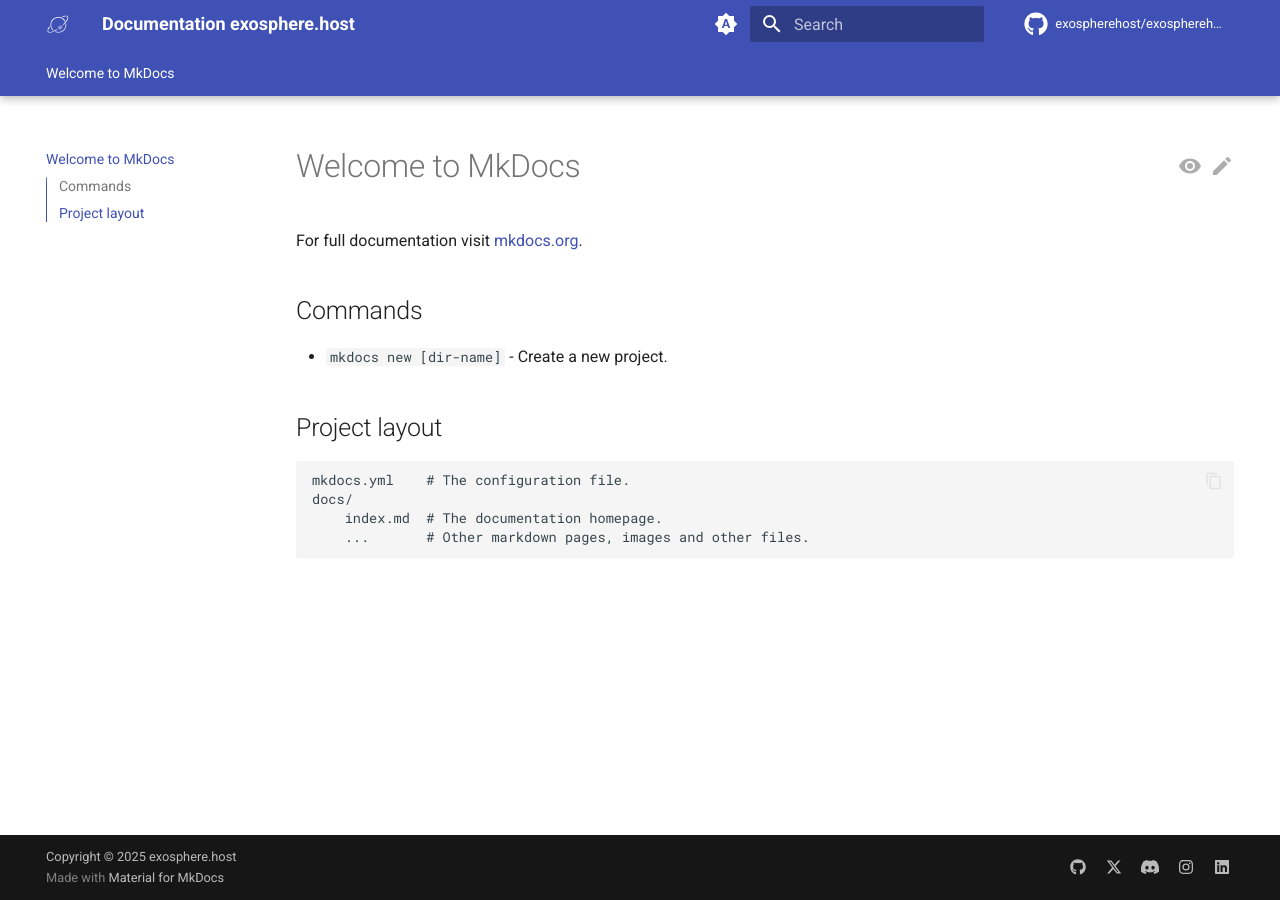
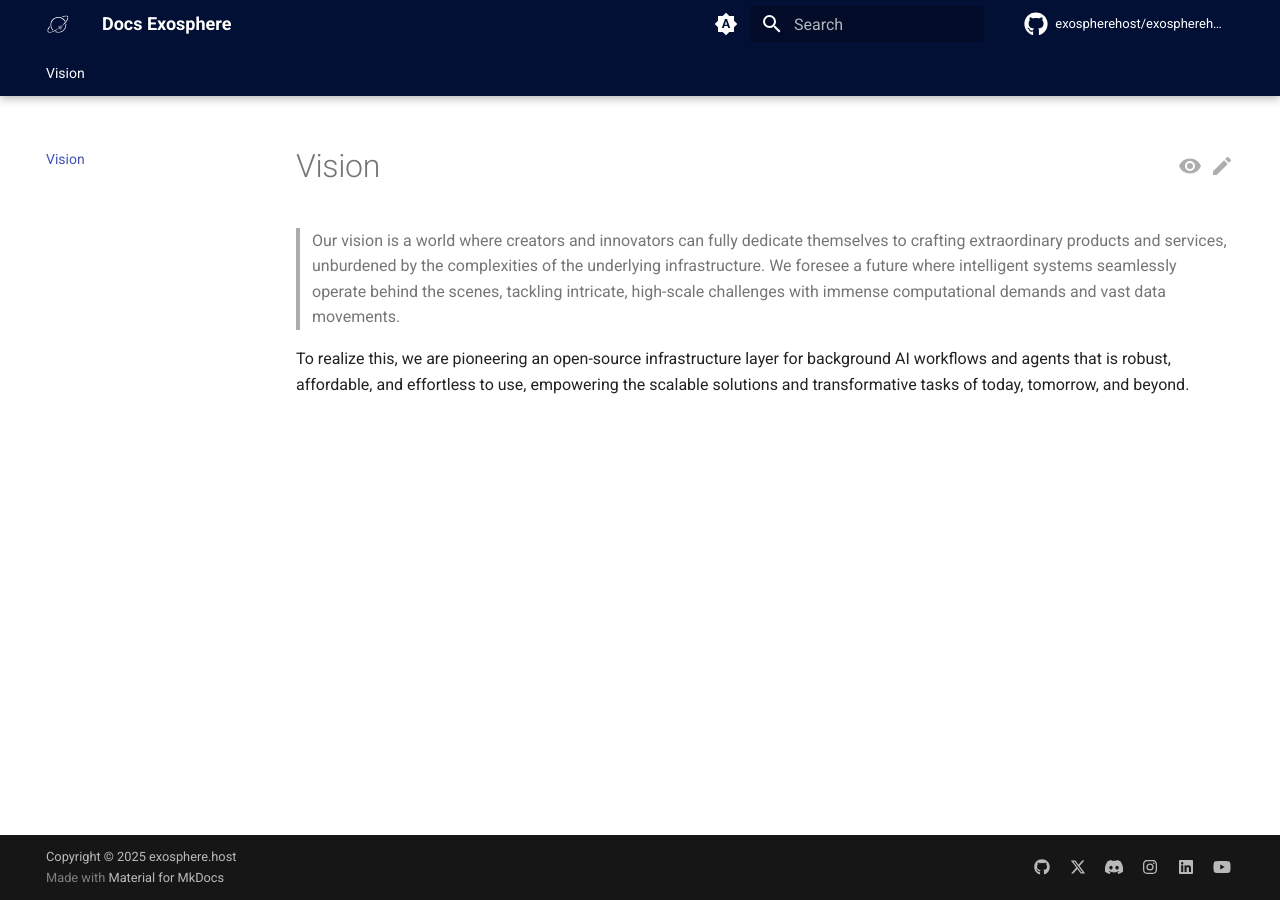
Before and after one commit to vinayakjaas/exospherehost, an MkDocs documentation site: the page built from docs/docs/index.md, in a window 1280 px wide. Built offline with MkDocs 1.6.1 and Material for MkDocs 9.7.7, drawn with Linux system fonts in a browser that asks for light colours; comment, search, counter and statistics services are not loaded.

Commit message:
Completely init ReadMe (#4)
* added steps to build and contribute to documentations

* minor fix

* made light dark theme working

* fixing docs pipeline

* testing video block

* checking cluster-api-yt.png

* initial readme done

```diff
--- a/docs/docs/index.md
+++ b/docs/docs/index.md
@@ -1,14 +1,4 @@
-# Welcome to MkDocs
+# Vision
+> Our vision is a world where creators and innovators can fully dedicate themselves to crafting extraordinary products and services, unburdened by the complexities of the underlying infrastructure. We foresee a future where intelligent systems seamlessly operate behind the scenes, tackling intricate, high-scale challenges with immense computational demands and vast data movements.
 
-For full documentation visit [mkdocs.org](https://www.mkdocs.org).
-
-## Commands
-
-* `mkdocs new [dir-name]` - Create a new project.
-
-## Project layout
-
-    mkdocs.yml    # The configuration file.
-    docs/
-        index.md  # The documentation homepage.
-        ...       # Other markdown pages, images and other files.
+To realize this, we are pioneering an open-source infrastructure layer for background AI workflows and agents that is robust, affordable, and effortless to use, empowering the scalable solutions and transformative tasks of today, tomorrow, and beyond.
--- /dev/null
+++ b/docs/docs/stylesheets/extra.css
@@ -0,0 +1,7 @@
+[data-md-color-scheme="exosphere-dark"] {
+    --md-primary-fg-color:        #031035;
+}
+
+[data-md-color-scheme="exosphere-light"]  {
+    --md-primary-fg-color:        #031035;
+}
--- a/docs/mkdocs.yml
+++ b/docs/mkdocs.yml
@@ -1,7 +1,8 @@
-site_name: Documentation exosphere.host
+site_name: Docs Exosphere
 site_description: Docs exosphere.host (An open-source infrastructure layer for background AI workflows/agents that is reliable, affordable, and effortless)
 site_url: https://docs.exosphere.host
 site_author: exosphere.host
+
 
 repo_name: exospherehost/exospherehost
 repo_url: https://github.com/exospherehost/exospherehost
@@ -52,18 +53,21 @@
         icon: material/brightness-auto
         name: Switch to light mode
     - media: "(prefers-color-scheme: light)"
-      scheme: default
+      scheme: exosphere-light
       toggle:
         icon: material/brightness-7
         name: Switch to dark mode
     - media: "(prefers-color-scheme: dark)"
-      scheme: slate
+      scheme: exosphere-dark
       toggle:
         icon: material/brightness-4
         name: Switch to system preference
 
 extra:
   homepage: https://exosphere.host
+  analytics:
+    provider: google
+    property: G-SZLXWPZSE5
   social:
     - icon: fontawesome/brands/github
       link: https://github.com/exospherehost/
@@ -75,9 +79,14 @@
       link: https://www.instagram.com/exospherehost/
     - icon: fontawesome/brands/linkedin
       link: https://www.linkedin.com/company/exospherehost/
+    - icon: fontawesome/brands/youtube
+      link: https://www.youtube.com/@exospherehost
 
 plugins:
   - search
   - git-authors
   - git-revision-date-localized:
       type: date
+
+extra_css:
+  - stylesheets/extra.css
```
Also changed, not shown: README.md, assets/cluster-api-yt.png (added), 2 other files.
